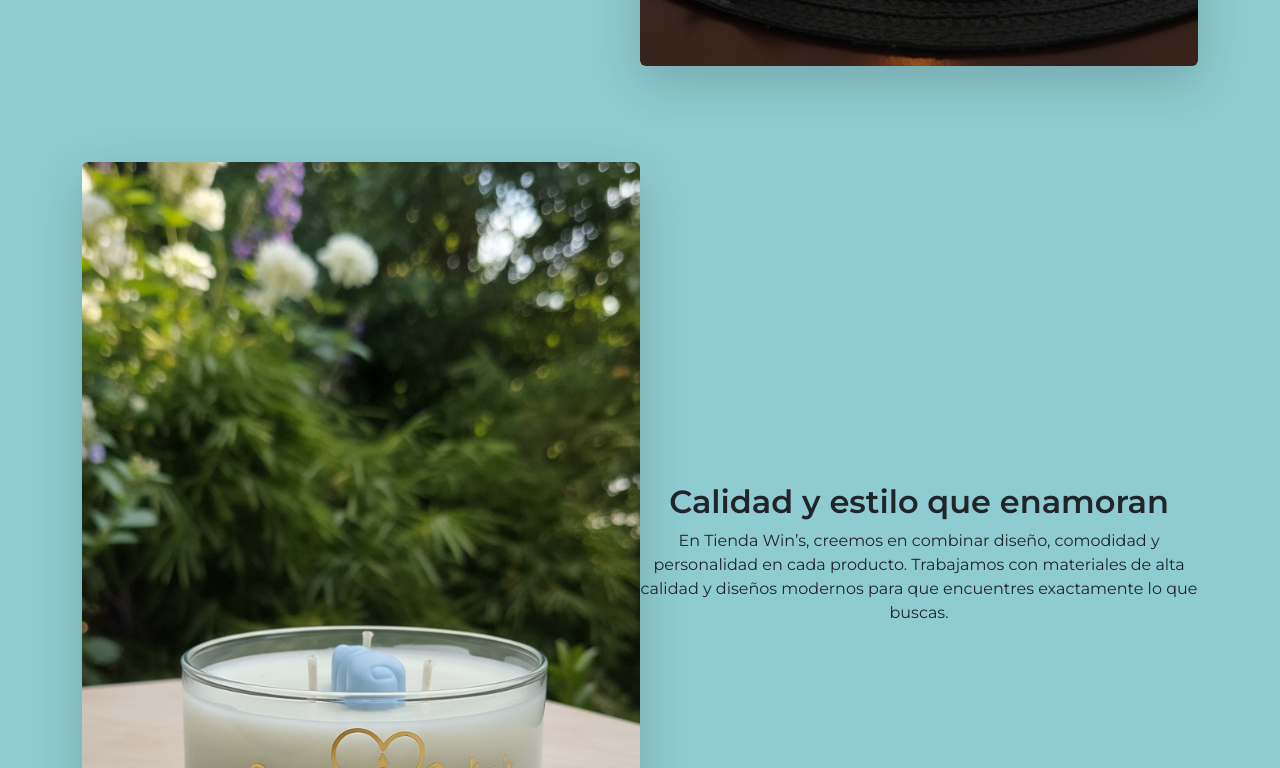
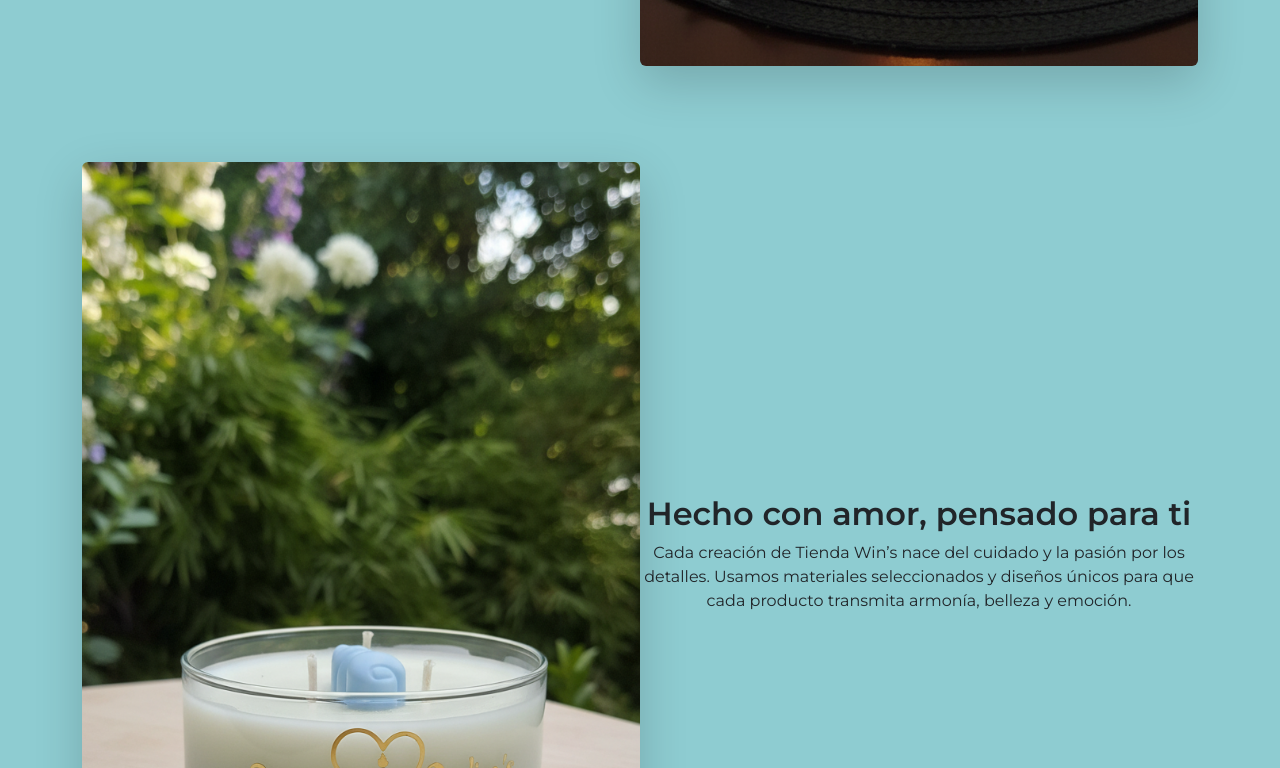
Before and after one commit to sebasperez23/Tienda-Win-s, a plain HTML site: page index.html in a window 1280 px wide. Shown: the part 2032-2800 px from the top of the page. Drawn offline with nearby package versions, Linux system fonts and the light colour scheme.

Commit message:
sexta toma

```diff
--- a/index.html
+++ b/index.html
@@ -100,8 +100,8 @@
           <img src="IMG/23.png" class="img-fluid rounded shadow-lg">
         </div>
         <div class="col-md-6">
-          <h2 class="fw-bold text-dark">Calidad y estilo que enamoran</h2>
-          <p class="text-dark">En Tienda Win’s, creemos en combinar diseño, comodidad y personalidad en cada producto. Trabajamos con materiales de alta calidad y diseños modernos para que encuentres exactamente lo que buscas.</p>
+          <h2 class="fw-bold text-dark">Hecho con amor, pensado para ti</h2>
+          <p class="text-dark">Cada creación de Tienda Win’s nace del cuidado y la pasión por los detalles. Usamos materiales seleccionados y diseños únicos para que cada producto transmita armonía, belleza y emoción.</p>
         </div>
 
       </div>
@@ -109,8 +109,8 @@
       <section class="featurette py-5 bg-light" id="featurette">
       <div class="container d-flex align-items-center flex-wrap">
         <div class="col-md-6">
-          <h2 class="fw-bold text-dark">Calidad y estilo que enamoran</h2>
-          <p class="text-dark">En Tienda Win’s, creemos en combinar diseño, comodidad y personalidad en cada producto. Trabajamos con materiales de alta calidad y diseños modernos para que encuentres exactamente lo que buscas.</p>
+          <h2 class="fw-bold text-dark">Estilo que transforma tu día a día</h2>
+          <p class="text-dark">Descubre en Tienda Win’s productos con personalidad: modernos, cómodos y de alta calidad. Diseñados para acompañarte con elegancia en cada momento.</p>
         </div>
         <div class="col-md-6 text-center">
           <img src="IMG/19.png" class="img-fluid rounded shadow-lg">
```
